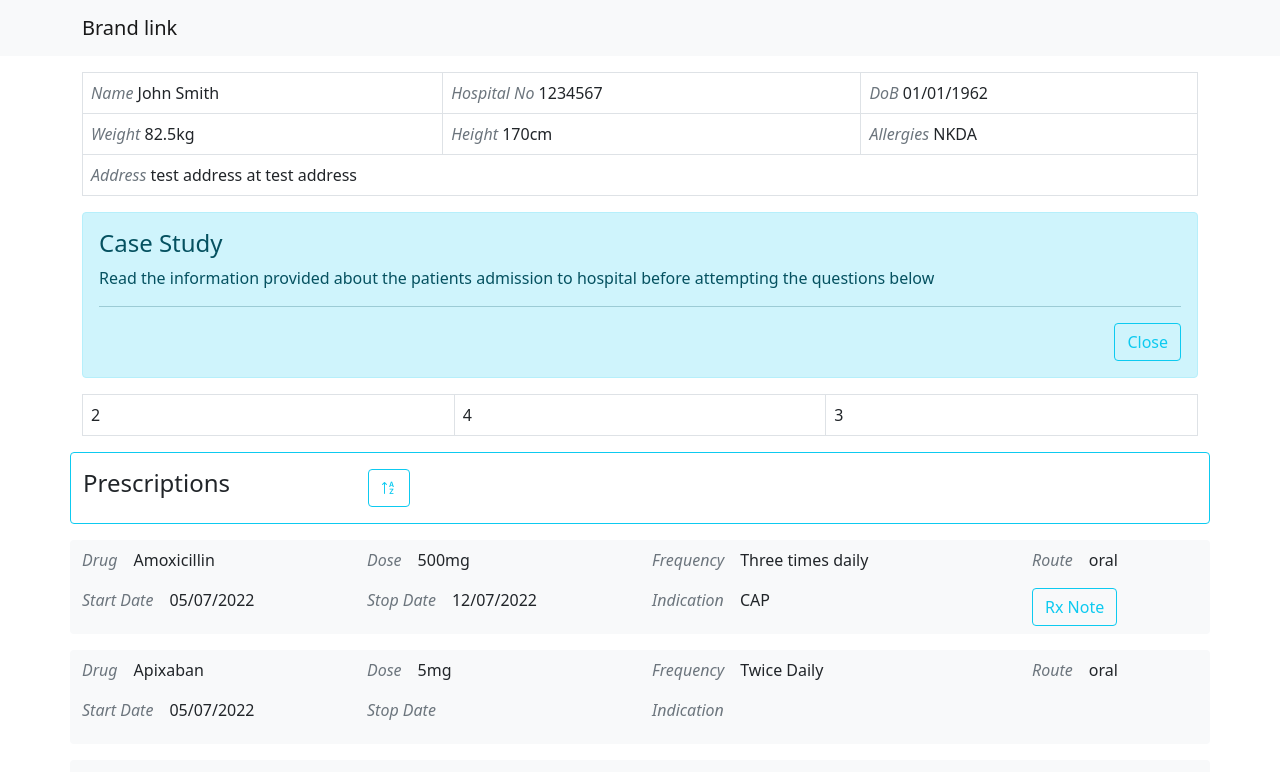
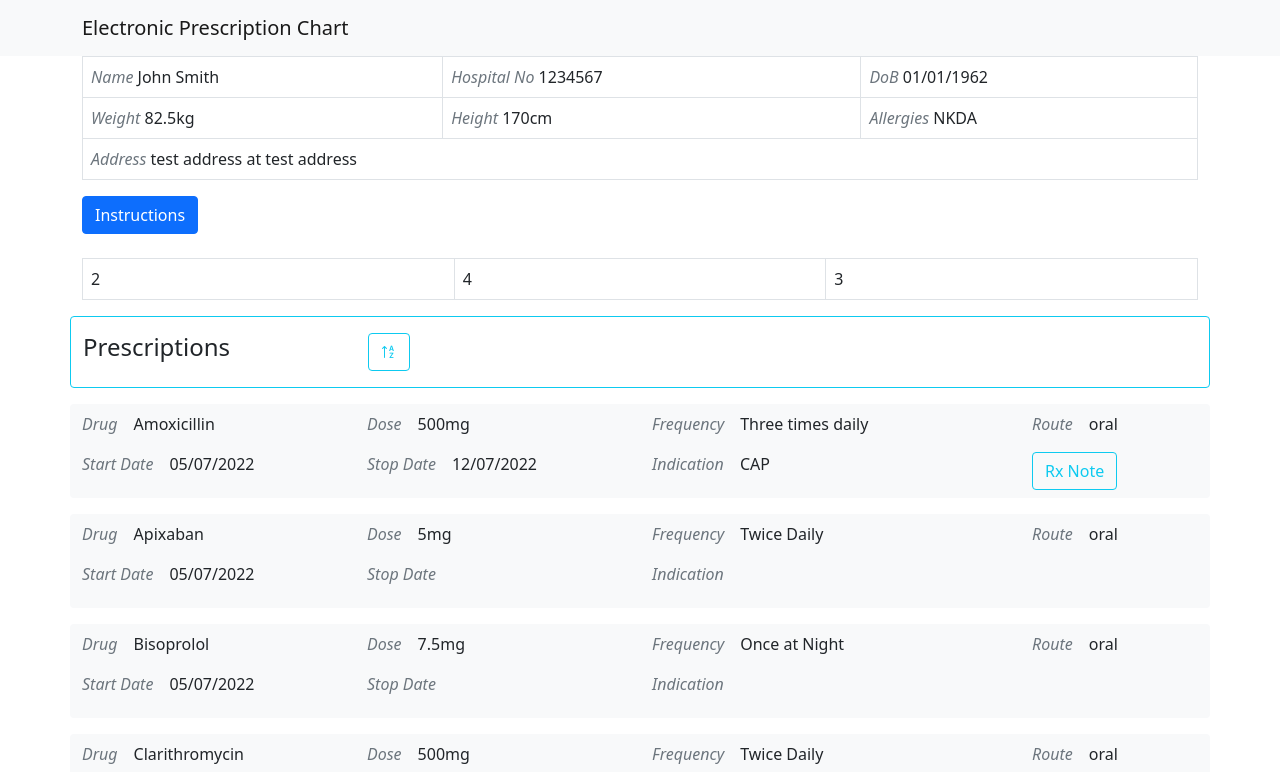
Before and after one commit to blogan19/case-studies-react, a React (Create React App) app: page / in a window 1280 px wide. Shown: the top 772 px of the page. Built offline with nearby package versions, Linux system fonts and the light colour scheme.

Commit message:
tidy up and collapse button

```diff
--- a/src/App.js
+++ b/src/App.js
@@ -12,7 +12,7 @@ const App = () => {
 
     <>
       <NavBar/>
-      <PatientDetails firstname={data.patient.firstname} lastname={data.patient.surname} hospitalNo={data.patient.hospitalNo} dob={data.patient.dob} address={data.patient.address} weight={data.patient.weight} height={data.patient.height} allergies={data.allergies} />
+      <PatientDetails firstname={data.patient.firstname} surname={data.patient.surname} hospitalNo={data.patient.hospitalNo} dob={data.patient.dob} address={data.patient.address} weight={data.patient.weight} height={data.patient.height} allergies={data.allergies} />
       <CaseInstructions instructions={data.case_instructions}/>
       <ObservationsBanner />
       <Prescription prescriptions={data.prescriptionList}/>
--- a/src/components/CaseInstructions.jsx
+++ b/src/components/CaseInstructions.jsx
@@ -1,29 +1,28 @@
 import React, {useState} from "react";
-import Alert from 'react-bootstrap/Alert';
+import Collapse from 'react-bootstrap/Collapse';
 import Button from 'react-bootstrap/Button';
 
 
-function CaseInstructions(props){
-    const [show, setShow] = useState(true)
-    if (show){
+function CaseInstructions({instructions}){
+    const [show, setShow] = useState(false)
+
         return (
             <div className="container mt-3">
-                <Alert show={show} variant="info">
-                    <Alert.Heading>Case Study</Alert.Heading>
-                    <p>
-                       {props.instructions}
-                    </p>
-                    <hr />
-                    <div className="d-flex justify-content-end">
-                    <Button onClick={() => setShow(false)} variant="outline-info">
-                        Close
-                    </Button>
-                    </div>
-                </Alert>
 
-                {!show && <Button onClick={() => setShow(true)}>Show Alert</Button>}
+                  <Button
+        onClick={() => setShow(!show)}
+        aria-controls="example-collapse-text"
+        aria-expanded={show}
+      >
+        Instructions
+      </Button><br />
+      <Collapse in={show}>
+        <div id="example-collapse-text">
+          {instructions}
+        </div>
+      </Collapse><br />
             </div>
           );
-        }
+
 }
 export default CaseInstructions
--- a/src/components/NavBar.jsx
+++ b/src/components/NavBar.jsx
@@ -6,7 +6,7 @@ const NavBar = () => {
     return(
         <Navbar bg="light">
         <Container>
-          <Navbar.Brand href="#home">Brand link</Navbar.Brand>
+          <Navbar.Brand href="#home">Electronic Prescription Chart</Navbar.Brand>
         </Container>
       </Navbar>
     )
--- a/src/components/Patient_details.jsx
+++ b/src/components/Patient_details.jsx
@@ -3,44 +3,44 @@ import Table from 'react-bootstrap/Table';
 import Container from 'react-bootstrap/Container';
 
 
-const PatientDetails = (props) => {
+const PatientDetails = ({firstname, surname, hospitalNo, dob, weight, height, allergies, address}) => {
     return(
+
         <Container>
-            <p>{props.demographics}</p>
             <Table bordered hover>
                 <tbody>
                 <tr>
                     <td>
                         <i className="text-muted">Name  </i>
-                        {props.firstname} {props.lastname}
+                        {firstname} {surname}
                     </td>
                     <td>
                         <i className="text-muted">Hospital No  </i>
-                        {props.hospitalNo}
+                        {hospitalNo}
                     </td>
                     <td>
                         <i className="text-muted">DoB  </i>
-                        {props.dob}
+                        {dob}
                     </td>
                 </tr>
                 <tr>
                     <td>
                         <i className="text-muted">Weight  </i>
-                        {props.weight}
+                        {weight}
                     </td>
                     <td>
                         <i className="text-muted">Height  </i>
-                        {props.height}
+                        {height}
                     </td>
                     <td>
                         <i className="text-muted">Allergies  </i>
-                        {props.allergies}
+                        {allergies}
                     </td>
                 </tr>
                 <tr>
                     <td colSpan={3}>
                         <i className="text-muted">Address </i>
-                        {props.address}
+                        {address}
                     </td>
                 </tr>
                 </tbody>
@@ -48,15 +48,4 @@ const PatientDetails = (props) => {
         </Container>
     )
 }
-export default PatientDetails
-
-
-/*
-    Name
-    DOB
-    hos no
-    Allergies
-    weight
-    height
-
-*/
+export default PatientDetails;
```
Also changed, not shown: 1 other file (tests, documents, lock files or other folders).
